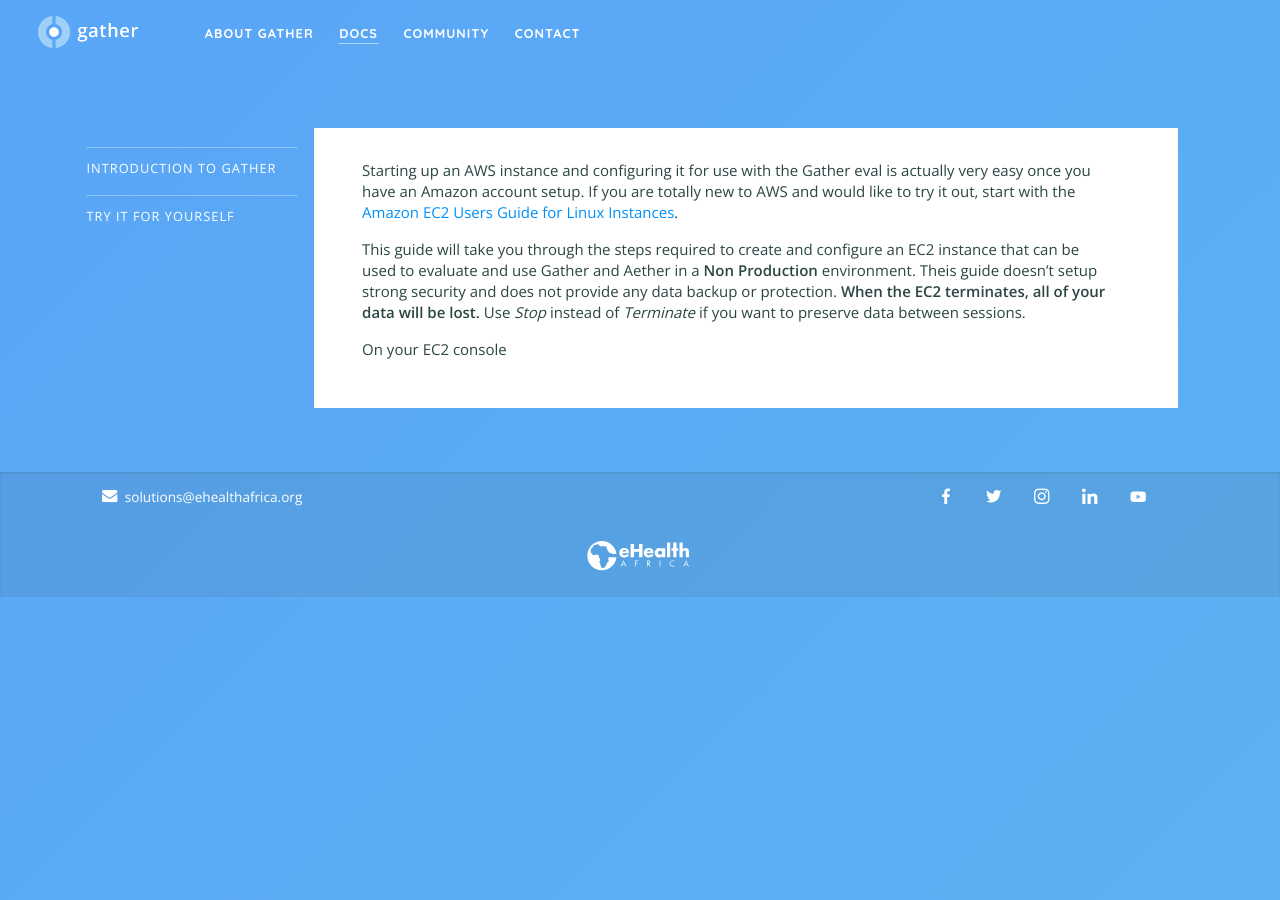
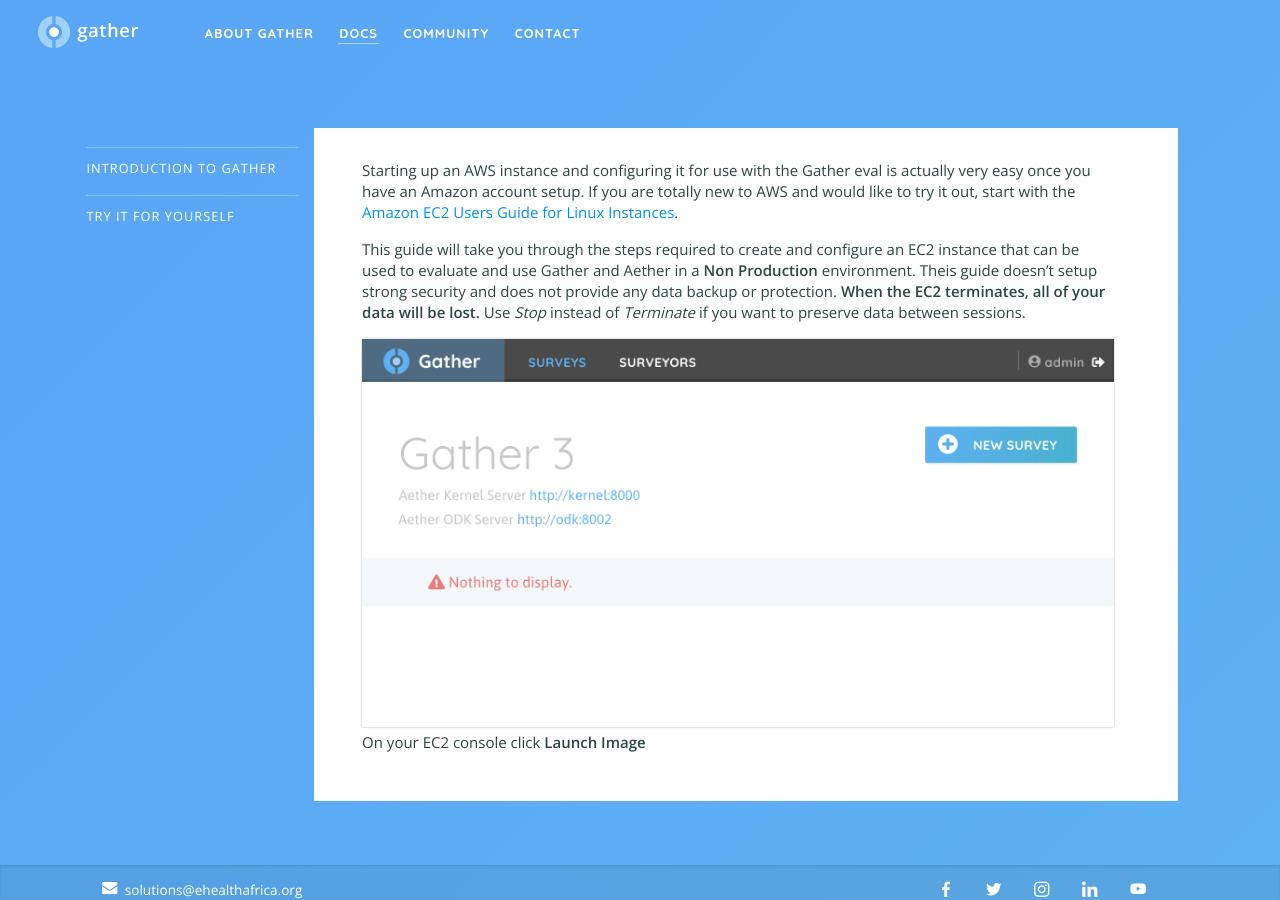
Before and after one commit to nixilla/gather, a Jekyll site: the page built from documentation/try/setup-aws.md, in a window 1280 px wide. Built offline with Jekyll 4.4.1, drawn with Linux system fonts in a browser that asks for light colours.

Commit message:
Update setup-aws.md

```diff
--- a/documentation/try/setup-aws.md
+++ b/documentation/try/setup-aws.md
@@ -8,4 +8,4 @@
 
 This guide will take you through the steps required to create and configure an EC2 instance that can be used to evaluate and use Gather and Aether in a **Non Production** environment.  Theis guide doesn't setup strong security and does not provide any data backup or protection.  **When the EC2 terminates, all of your data will be lost.**   Use *Stop* instead of *Terminate* if you want to preserve data between sessions.
 
-On your EC2 console
+![Gather main screen](/images/gather-first-screen.png) On your EC2 console click **Launch Image**
```
